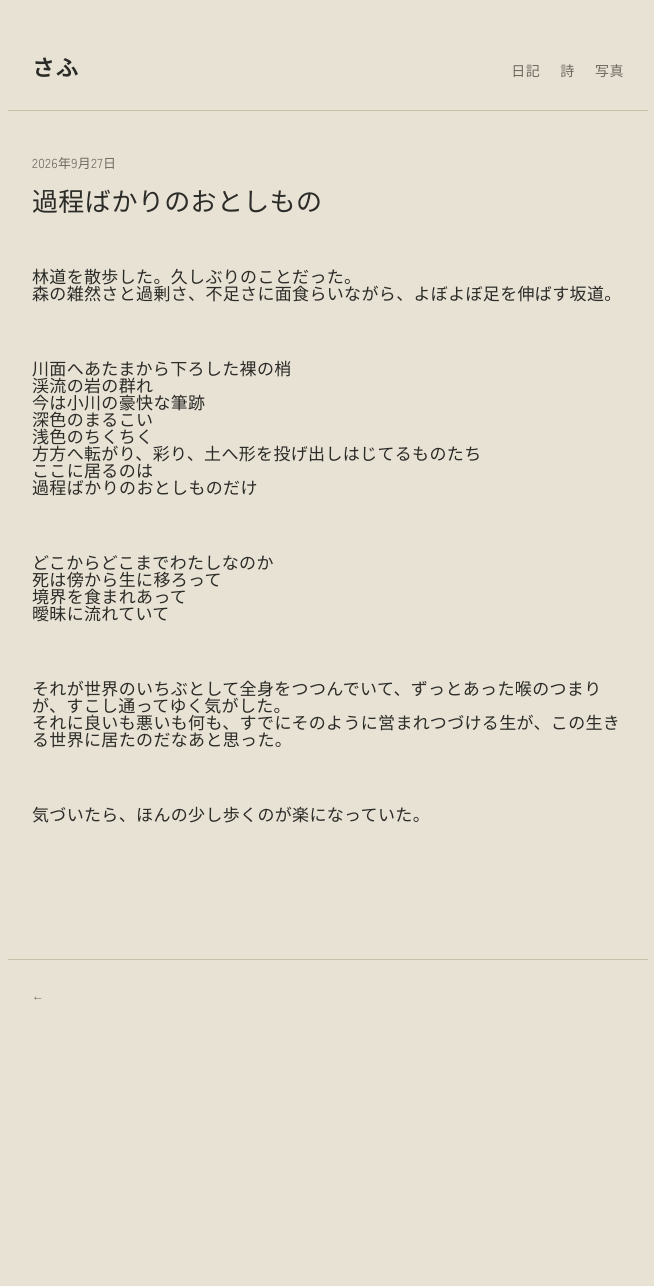
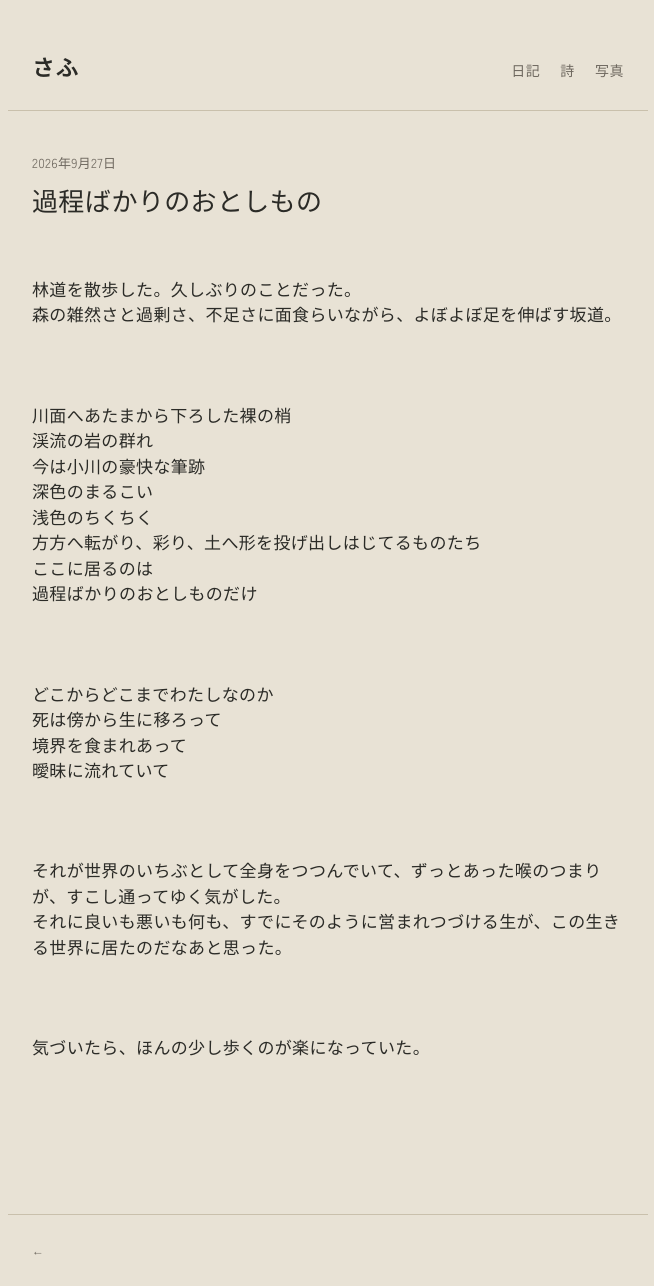
Before and after one commit to safusaf/safusaf.github.io, a Jekyll site: the page built from _posts/2026-09-27-post.md, in a window 1280 px wide. Shown: the whole page, without its empty margins (312-966 px from the left). Built offline with Jekyll 4.4.1, drawn with Linux system fonts in a browser that asks for light colours; some web fonts are replaced; before the commit the page ends 1031 px from its top, so only the background shows below that.

Commit message:
Update style.css

```diff
--- a/assets/css/style.css
+++ b/assets/css/style.css
@@ -31,7 +31,7 @@ main { max-width: 640px; margin: 0 auto; padding: 40px 24px 80px; }
 .entry-title { font-family: var(--title);  font-size: 26px; font-weight: 700; line-height: 1.5; margin: 0 0 28px; }
 .entry-body { font-size: 17px; line-height: 2; }
 .entry-body p { margin: 0 0 1.4em; }
-.entry-body { font-size: 17px; line-height: 1; white-space: pre-line; }
+.entry-body { font-size: 17px; line-height: 1.5; white-space: pre-line; }
 .entry-poem .entry-title { margin-bottom: 40px; }
 .poem-body { white-space: pre-line; font-size: 18px; line-height: 1.15; }
 .entry-poem .entry-date { margin-top: 40px; }
```
